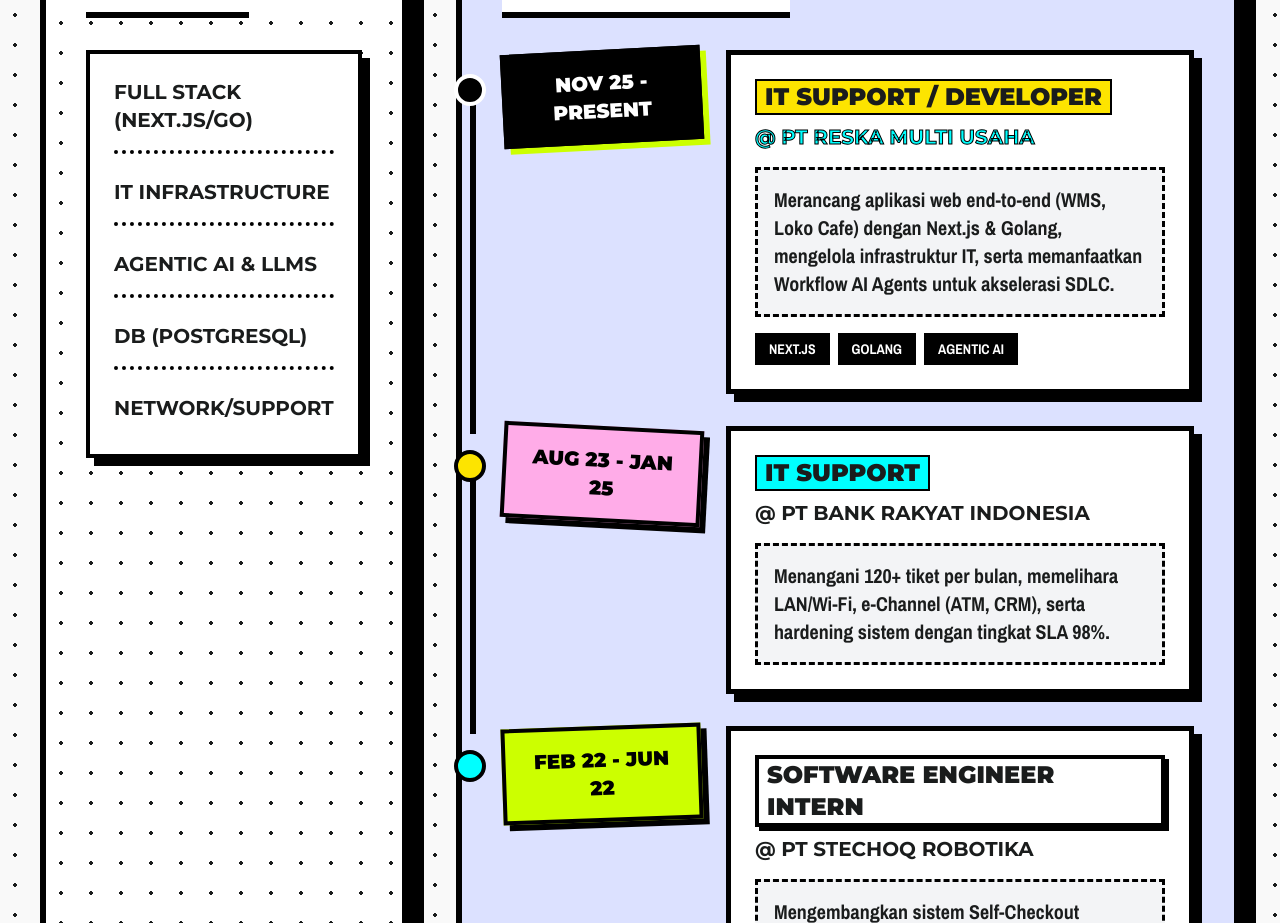
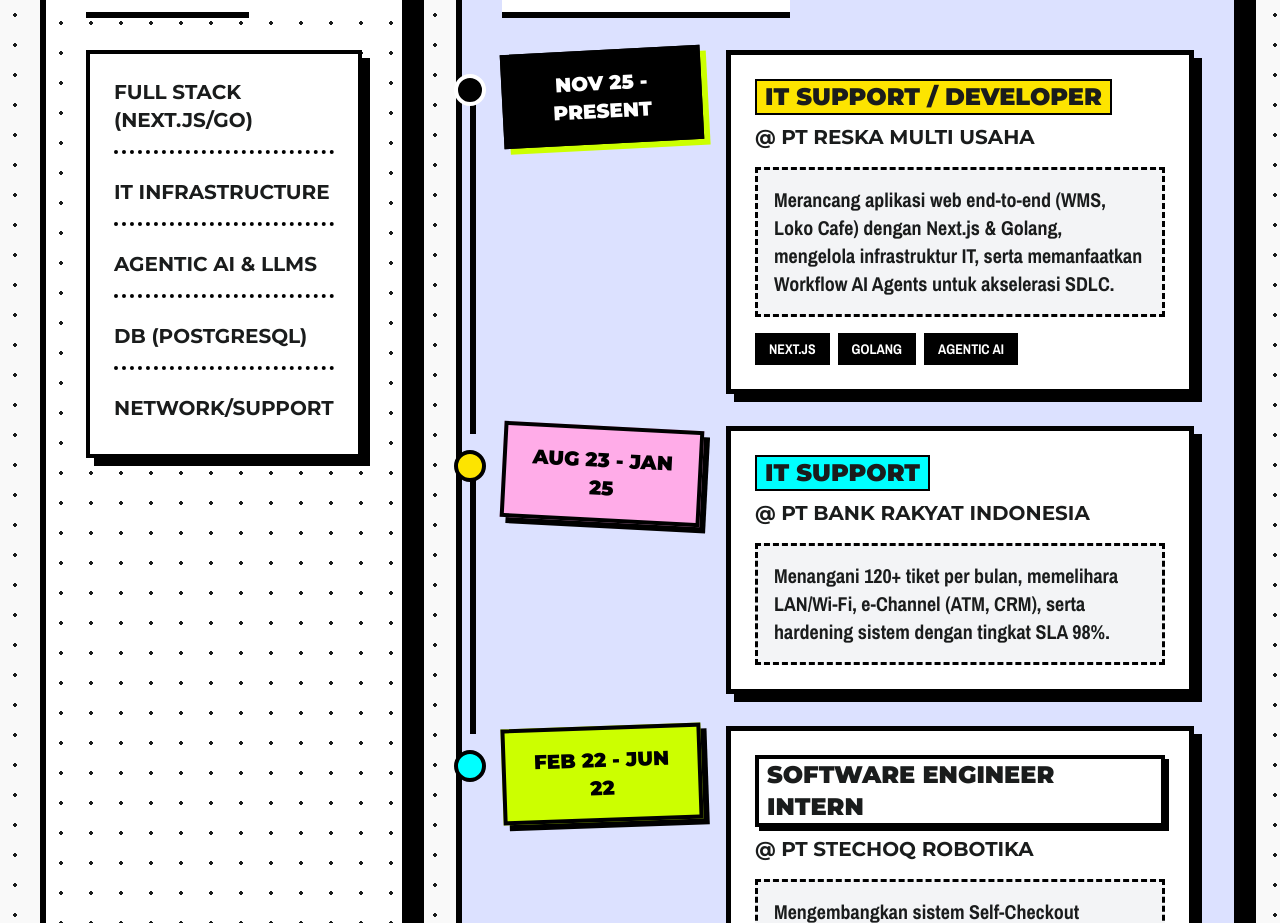
Before and after one commit to nopal087/PORTOFOLIO-2026, a Next.js app: page / in a window 1280 px wide. Shown: the part 2700-3623 px from the top of the page. Built offline with nearby package versions, Linux system fonts and the light colour scheme.

Commit message:
style: standardize experience title color for PT Reska

```diff
--- a/src/app/page.tsx
+++ b/src/app/page.tsx
@@ -151,7 +151,7 @@
 <div className="bg-black text-white font-display font-black text-xl p-4 text-center rotate-[-3deg] shadow-[6px_6px_0px_0px_#ccff00] uppercase border-[3px] border-black">NOV 25 - PRESENT</div>
 <div className="bg-white border-[5px] border-black p-6 shadow-[8px_8px_0px_0px_rgba(0,0,0,1)] hover:-translate-y-2 hover:shadow-[16px_16px_0px_0px_rgba(0,0,0,1)] transition-all">
 <h4 className="font-display font-black text-2xl uppercase bg-primary-fixed inline-block px-2 mb-2 border-[2px] border-black">IT Support / Developer</h4>
-<h5 className="font-display font-bold text-xl uppercase mb-4 text-cyan-brutal stroke-black" style={{ WebkitTextStroke: "1px black" }}>@ PT Reska Multi Usaha</h5>
+<h5 className="font-display font-bold text-xl uppercase mb-4">@ PT Reska Multi Usaha</h5>
 <p className="font-body-lg text-xl font-bold bg-gray-100 p-4 border-[3px] border-black border-dashed">Merancang aplikasi web end-to-end (WMS, Loko Cafe) dengan Next.js &amp; Golang, mengelola infrastruktur IT, serta memanfaatkan Workflow AI Agents untuk akselerasi SDLC.</p>
 <div className="flex gap-2 mt-4 flex-wrap">
 <span className="bg-black text-white px-3 py-1 font-bold uppercase text-sm border-2 border-black">Next.js</span>
```
